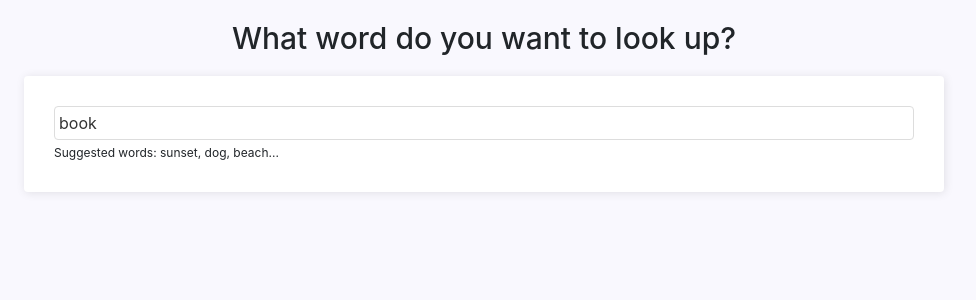
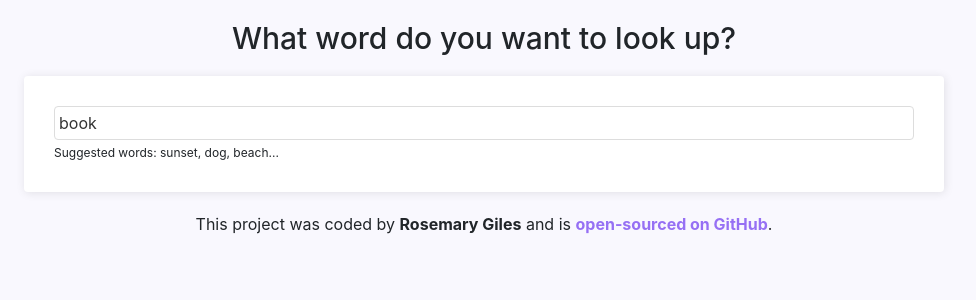
Before and after one commit to rgiles031/dictionary-project, a React (Create React App) app: page / in a window 1280 px wide. Shown: the top 300 px of the page, without its empty margins (156-1132 px from the left). Built offline with nearby package versions, Linux system fonts and the light colour scheme; no server answers.

Commit message:
added footer + link to github

```diff
--- a/package.json
+++ b/package.json
@@ -13,8 +13,8 @@
     "web-vitals": "^2.1.4"
   },
   "scripts": {
-    "start": "react-scripts --openssl-legacy-provider start",
-    "build": "react-scripts --openssl-legacy-provider build",
+    "start": "react-scripts start",
+    "build": "react-scripts build",
     "test": "react-scripts test",
     "eject": "react-scripts eject"
   },
--- a/src/Dictionary.css
+++ b/src/Dictionary.css
@@ -23,3 +23,12 @@ input {
   margin-bottom: 30px;
   border-radius: 4px;
 }
+
+.footer {
+  text-align: center;
+  margin-bottom: 20px;
+}
+
+.footer a {
+  font-weight: bold;
+}
--- a/src/Dictionary.js
+++ b/src/Dictionary.js
@@ -61,6 +61,17 @@ export default function Dictionary(props) {
         </section>
         <Results results={results} />
         <Photos photos={photos} />
+        <div className="footer">
+          This project was coded by <strong>Rosemary Giles</strong> and is{" "}
+          <a
+            href="https://github.com/rgiles031/dictionary-project"
+            target="_blank"
+            rel="noopener noreferrer"
+          >
+            open-sourced on GitHub
+          </a>
+          .
+        </div>
       </div>
     );
   } else {
--- a/src/Photos.js
+++ b/src/Photos.js
@@ -1,6 +1,7 @@
 import React from "react";
 
 export default function Photos(props) {
+  console.log(props);
   if (props.photos) {
     return (
       <section>
```
